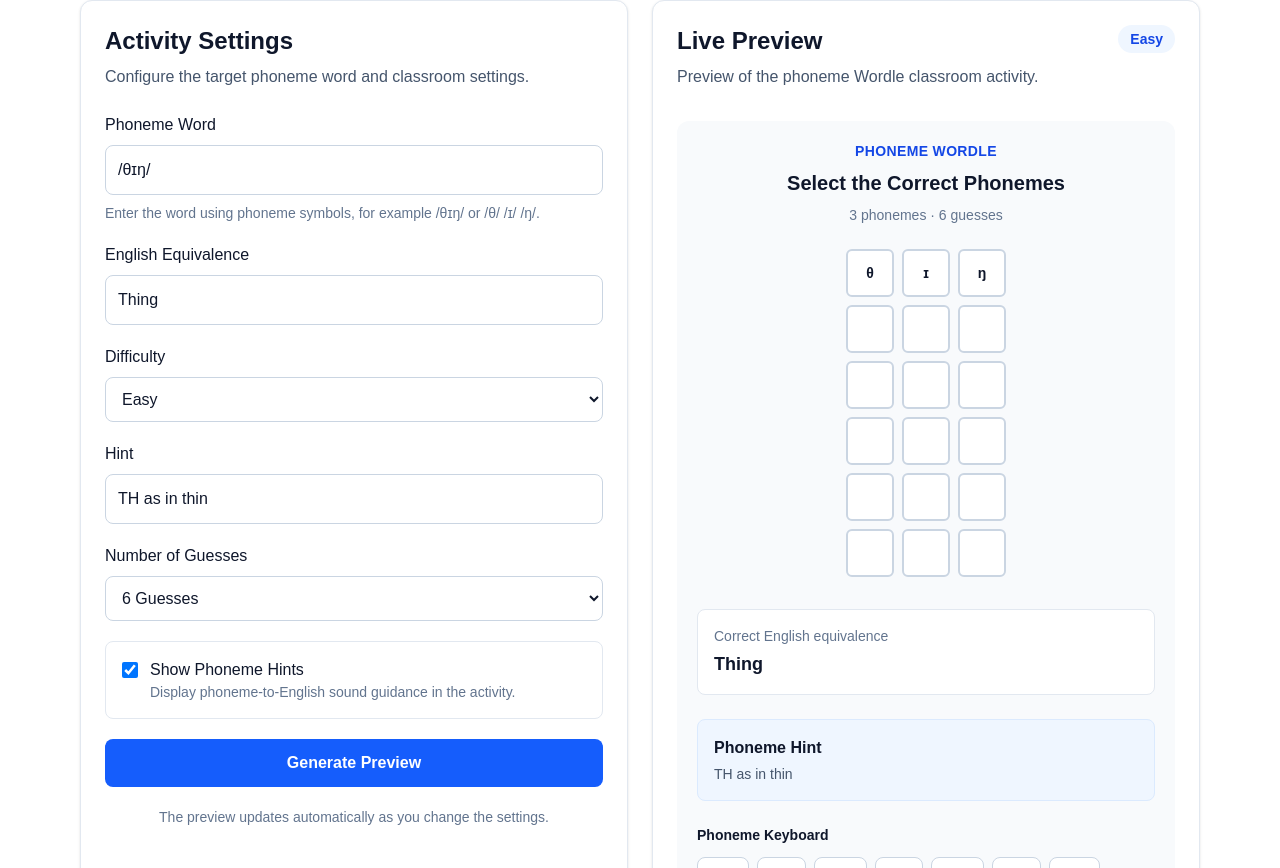
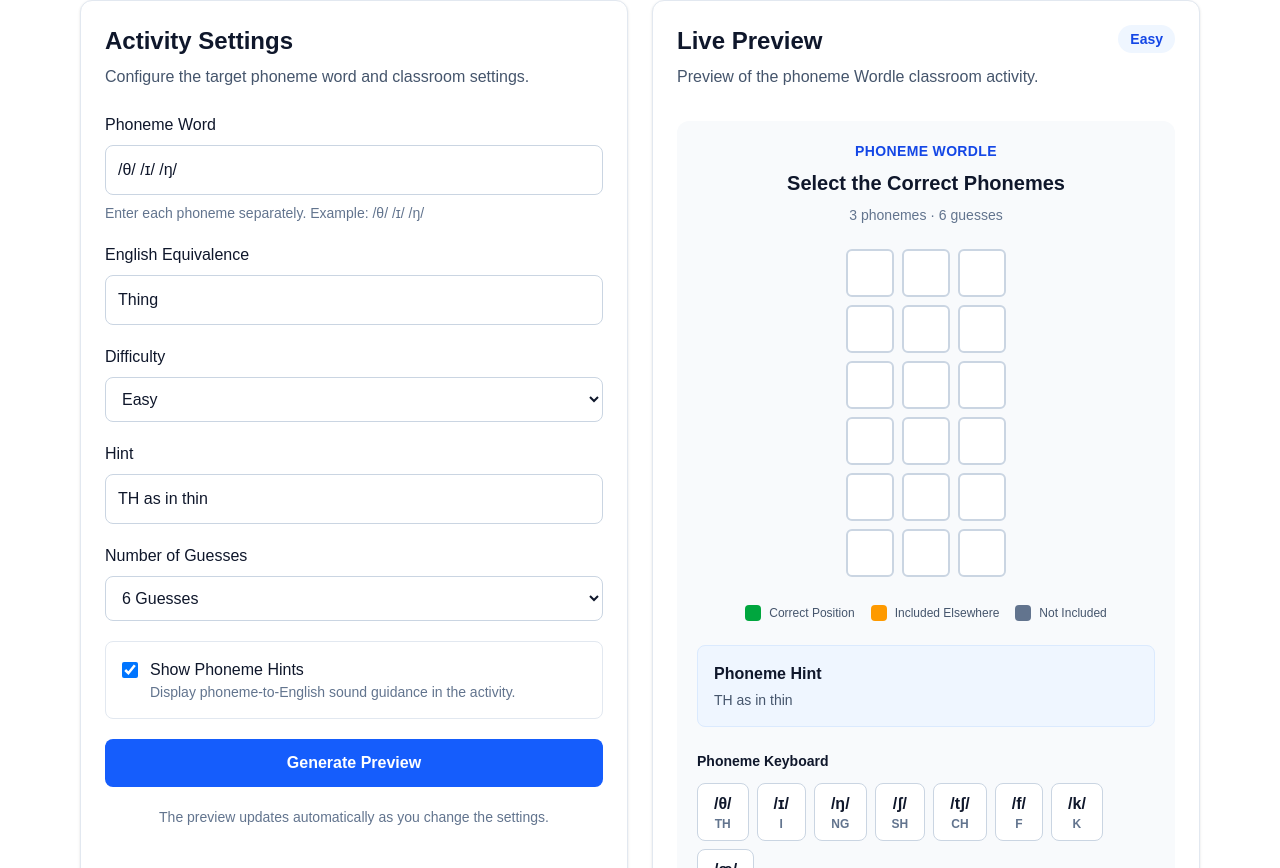
Before and after one commit to mahnoornasya-hub/phoneme-builder, a Next.js app: page /wordle in a window 1280 px wide. Shown: the part 272-1140 px from the top of the page. Built offline with nearby package versions, Linux system fonts and the light colour scheme.

Commit message:
Complete interactive Wordle Builder gameplay

```diff
--- a/app/wordle/page.tsx
+++ b/app/wordle/page.tsx
@@ -2,21 +2,39 @@
 
 import { useState } from "react";
 
+type TileStatus = "correct" | "present" | "incorrect" | "empty";
+
 export default function WordlePage() {
-  const [phonemeWord, setPhonemeWord] = useState("/θɪŋ/");
+  const [phonemeWord, setPhonemeWord] = useState("/θ/ /ɪ/ /ŋ/");
   const [englishWord, setEnglishWord] = useState("Thing");
   const [difficulty, setDifficulty] = useState("Easy");
   const [hint, setHint] = useState("TH as in thin");
   const [numberOfGuesses, setNumberOfGuesses] = useState(6);
   const [showHints, setShowHints] = useState(true);
+
   const [previewMessage, setPreviewMessage] = useState(
     "The preview updates automatically as you change the settings.",
   );
 
+  const [currentGuess, setCurrentGuess] = useState<string[]>([]);
+  const [submittedGuesses, setSubmittedGuesses] = useState<string[][]>([]);
+  const [gameFinished, setGameFinished] = useState(false);
+
+  const phonemeKeyboard = [
+    { symbol: "/θ/", label: "TH", example: "TH as in thin" },
+    { symbol: "/ɪ/", label: "I", example: "I as in sit" },
+    { symbol: "/ŋ/", label: "NG", example: "NG as in sing" },
+    { symbol: "/ʃ/", label: "SH", example: "SH as in ship" },
+    { symbol: "/tʃ/", label: "CH", example: "CH as in chip" },
+    { symbol: "/f/", label: "F", example: "F as in fish" },
+    { symbol: "/k/", label: "K", example: "K as in cat" },
+    { symbol: "/æ/", label: "A", example: "A as in cat" },
+  ];
+
   /*
-   * Supports either:
+   * Supports:
    * /θɪŋ/
-   * or individually separated phonemes such as:
+   * or individually separated phonemes:
    * /θ/ /ɪ/ /ŋ/
    */
   function getPreviewPhonemes(value: string): string[] {
@@ -26,18 +44,38 @@ export default function WordlePage() {
       return individualPhonemes;
     }
 
-    const cleanedWord = value.replaceAll("/", "").trim();
+    const cleanedWord = value.replaceAll("/", "").replaceAll(" ", "").trim();
 
     if (!cleanedWord) {
       return ["?"];
     }
 
-    return Array.from(cleanedWord);
+    return Array.from(cleanedWord).map((symbol) => `/${symbol}/`);
   }
 
   const previewPhonemes = getPreviewPhonemes(phonemeWord);
   const previewRows = numberOfGuesses;
   const previewColumns = previewPhonemes.length;
+
+  function resetGame(message?: string) {
+    setCurrentGuess([]);
+    setSubmittedGuesses([]);
+    setGameFinished(false);
+
+    if (message) {
+      setPreviewMessage(message);
+    }
+  }
+
+  function handlePhonemeWordChange(value: string) {
+    setPhonemeWord(value);
+    resetGame("The target word changed. The preview game has been reset.");
+  }
+
+  function handleNumberOfGuessesChange(value: number) {
+    setNumberOfGuesses(value);
+    resetGame("The number of guesses changed. The preview game has been reset.");
+  }
 
   function handleGeneratePreview() {
     if (!phonemeWord.trim()) {
@@ -50,9 +88,163 @@ export default function WordlePage() {
     return;
   }
 
+  const phonemes = phonemeWord.match(/\/[^/]+\//g);
+
+  if (!phonemes || phonemes.length === 0) {
     setPreviewMessage(
-      `Preview generated for ${phonemeWord} — ${englishWord}.`,
+      "Please enter phonemes like /θ/ /ɪ/ /ŋ/ instead of normal English."
     );
+    return;
+  }
+
+  resetGame(
+    `Preview generated for ${phonemeWord} — ${englishWord}.`
+  );
+  }
+
+  function handleKeyboardClick(phoneme: string) {
+    if (gameFinished) {
+      setPreviewMessage(
+        "The preview game has finished. Select Generate Preview to restart.",
+      );
+      return;
+    }
+
+    if (submittedGuesses.length >= previewRows) {
+      setPreviewMessage("No guesses remain.");
+      return;
+    }
+
+    if (currentGuess.length >= previewColumns) {
+      setPreviewMessage(
+        `This word contains ${previewColumns} phonemes. Press Enter Guess or Clear.`,
+      );
+      return;
+    }
+
+    const updatedGuess = [...currentGuess, phoneme];
+
+    setCurrentGuess(updatedGuess);
+    setPreviewMessage(
+      `${updatedGuess.length} of ${previewColumns} phonemes selected.`,
+    );
+  }
+
+  function handleClear() {
+    if (gameFinished) {
+      setPreviewMessage(
+        "The preview game has finished. Select Generate Preview to restart.",
+      );
+      return;
+    }
+
+    setCurrentGuess([]);
+    setPreviewMessage("The current guess has been cleared.");
+  }
+
+  function handleEnterGuess() {
+    if (gameFinished) {
+      setPreviewMessage(
+        "The preview game has finished. Select Generate Preview to restart.",
+      );
+      return;
+    }
+
+    if (currentGuess.length !== previewColumns) {
+      setPreviewMessage(
+        `Please select exactly ${previewColumns} phonemes before submitting.`,
+      );
+      return;
+    }
+
+    const submittedGuess = [...currentGuess];
+    const updatedGuesses = [...submittedGuesses, submittedGuess];
+
+    setSubmittedGuesses(updatedGuesses);
+    setCurrentGuess([]);
+
+    const isCorrect = submittedGuess.every(
+      (phoneme, index) => phoneme === previewPhonemes[index],
+    );
+
+    if (isCorrect) {
+      setGameFinished(true);
+      setPreviewMessage(
+        `Correct! ${phonemeWord} is the English word “${englishWord}”.`,
+      );
+      return;
+    }
+
+    if (updatedGuesses.length >= previewRows) {
+      setGameFinished(true);
+      setPreviewMessage(
+        `No guesses remain. The correct answer was ${phonemeWord} — ${englishWord}.`,
+      );
+      return;
+    }
+
+    const guessesRemaining = previewRows - updatedGuesses.length;
+
+    setPreviewMessage(
+      `Guess submitted. ${guessesRemaining} ${
+        guessesRemaining === 1 ? "guess" : "guesses"
+      } remaining.`,
+    );
+  }
+
+  function getTileStatus(
+    guess: string[],
+    columnIndex: number,
+  ): TileStatus {
+    const selectedPhoneme = guess[columnIndex];
+
+    if (!selectedPhoneme) {
+      return "empty";
+    }
+
+    if (selectedPhoneme === previewPhonemes[columnIndex]) {
+      return "correct";
+    }
+
+    if (previewPhonemes.includes(selectedPhoneme)) {
+      return "present";
+    }
+
+    return "incorrect";
+  }
+
+  function getTileClasses(status: TileStatus): string {
+    const baseClasses =
+      "grid h-12 w-12 place-items-center rounded-md border-2 px-1 text-center text-sm font-bold transition";
+
+    if (status === "correct") {
+      return `${baseClasses} border-green-600 bg-green-600 text-white`;
+    }
+
+    if (status === "present") {
+      return `${baseClasses} border-amber-500 bg-amber-500 text-white`;
+    }
+
+    if (status === "incorrect") {
+      return `${baseClasses} border-slate-500 bg-slate-500 text-white`;
+    }
+
+    return `${baseClasses} border-slate-300 bg-white text-slate-900`;
+  }
+
+  function getTileValue(
+    rowIndex: number,
+    columnIndex: number,
+  ): string {
+    if (submittedGuesses[rowIndex]) {
+      return submittedGuesses[rowIndex][columnIndex] ?? "";
+    }
+
+    if (rowIndex === submittedGuesses.length) {
+      return currentGuess[columnIndex] ?? "";
+    }
+
+    return "";
   }
 
   return (
@@ -95,14 +287,15 @@ export default function WordlePage() {
                 id="phoneme-word"
                 type="text"
                 value={phonemeWord}
-                onChange={(event) => setPhonemeWord(event.target.value)}
-                placeholder="/θɪŋ/"
+                onChange={(event) =>
+                  handlePhonemeWordChange(event.target.value)
+                }
+                placeholder="/θ/ /ɪ/ /ŋ/"
                 className="w-full rounded-lg border border-slate-300 p-3 text-slate-900 outline-none transition focus:border-blue-500 focus:ring-2 focus:ring-blue-100"
               />
 
               <p className="mt-2 text-sm text-slate-500">
-                Enter the word using phoneme symbols, for example /θɪŋ/ or
-                /θ/ /ɪ/ /ŋ/.
+                Enter each phoneme separately. Example: /θ/ /ɪ/ /ŋ/
               </p>
             </div>
 
@@ -174,7 +367,7 @@ export default function WordlePage() {
                 id="number-of-guesses"
                 value={numberOfGuesses}
                 onChange={(event) =>
-                  setNumberOfGuesses(Number(event.target.value))
+                  handleNumberOfGuessesChange(Number(event.target.value))
                 }
                 className="w-full rounded-lg border border-slate-300 bg-white p-3 text-slate-900 outline-none transition focus:border-blue-500 focus:ring-2 focus:ring-blue-100"
               >
@@ -264,30 +457,54 @@ export default function WordlePage() {
                   className="flex min-w-max justify-center gap-2"
                 >
                   {Array.from({ length: previewColumns }).map(
-                    (_, columnIndex) => (
+                    (_, columnIndex) => {
+                      const guess = submittedGuesses[rowIndex];
+                      const status = guess
+                        ? getTileStatus(guess, columnIndex)
+                        : "empty";
+
+                      return (
                         <div
                           key={columnIndex}
-                        className="grid h-12 w-12 place-items-center rounded-md border-2 border-slate-300 bg-white px-1 text-center text-sm font-bold text-slate-900"
+                          className={getTileClasses(status)}
                         >
-                        {rowIndex === 0
-                          ? previewPhonemes[columnIndex]
-                          : ""}
+                          {getTileValue(rowIndex, columnIndex)}
                         </div>
-                    ),
+                      );
+                    },
                   )}
                 </div>
               ))}
             </div>
 
-            <div className="mt-6 rounded-lg border border-slate-200 bg-white p-4">
-              <p className="text-sm font-medium text-slate-500">
-                Correct English equivalence
+            <div className="mt-5 flex flex-wrap justify-center gap-4 text-xs font-medium text-slate-600">
+              <span className="flex items-center gap-2">
+                <span className="h-4 w-4 rounded bg-green-600" />
+                Correct Position
+              </span>
+
+              <span className="flex items-center gap-2">
+                <span className="h-4 w-4 rounded bg-amber-500" />
+                Included Elsewhere
+              </span>
+
+              <span className="flex items-center gap-2">
+                <span className="h-4 w-4 rounded bg-slate-500" />
+                Not Included
+              </span>
+            </div>
+
+            {gameFinished && (
+              <div className="mt-6 rounded-lg border border-green-200 bg-green-50 p-4 text-center">
+                <p className="font-semibold text-green-800">
+                  Answer: {phonemeWord}
                 </p>
 
-              <p className="mt-1 text-lg font-bold text-slate-900">
-                {englishWord.trim() || "Not entered"}
+                <p className="mt-1 text-sm text-green-700">
+                  English equivalence: {englishWord}
                 </p>
               </div>
+            )}
 
             {showHints && (
               <div className="mt-6 rounded-lg border border-blue-100 bg-blue-50 p-4">
@@ -307,32 +524,42 @@ export default function WordlePage() {
               </p>
 
               <div className="flex flex-wrap gap-2">
-                {["/θ/", "/ɪ/", "/ŋ/", "/ʃ/", "/tʃ/", "/f/", "/k/", "/æ/"].map(
-                  (phoneme) => (
+                {phonemeKeyboard.map((phoneme) => (
                   <button
-                      key={phoneme}
+                    key={phoneme.symbol}
                     type="button"
-                      title={`${phoneme} phoneme sound`}
-                      className="rounded-lg border border-slate-300 bg-white px-4 py-2 font-semibold text-slate-900 transition hover:border-blue-500 hover:bg-blue-50"
+                    title={phoneme.example}
+                    aria-label={`${phoneme.symbol}, ${phoneme.example}`}
+                    onClick={() =>
+                      handleKeyboardClick(phoneme.symbol)
+                    }
+                    disabled={gameFinished}
+                    className="rounded-lg border border-slate-300 bg-white px-4 py-2 font-semibold text-slate-900 transition hover:border-blue-500 hover:bg-blue-50 disabled:cursor-not-allowed disabled:opacity-50"
                   >
-                      {phoneme}
+                    <span className="block">{phoneme.symbol}</span>
+                    <span className="block text-xs text-slate-500">
+                      {phoneme.label}
+                    </span>
                   </button>
-                  ),
-                )}
+                ))}
               </div>
             </div>
 
             <div className="mt-6 flex flex-col gap-3 sm:flex-row">
               <button
                 type="button"
-                className="flex-1 rounded-lg border border-slate-300 bg-white px-4 py-3 font-semibold text-slate-900 transition hover:bg-slate-100"
+                onClick={handleClear}
+                disabled={gameFinished || currentGuess.length === 0}
+                className="flex-1 rounded-lg border border-slate-300 bg-white px-4 py-3 font-semibold text-slate-900 transition hover:bg-slate-100 disabled:cursor-not-allowed disabled:opacity-50"
               >
                 Clear
               </button>
 
               <button
                 type="button"
-                className="flex-1 rounded-lg bg-blue-600 px-4 py-3 font-semibold text-white transition hover:bg-blue-700"
+                onClick={handleEnterGuess}
+                disabled={gameFinished}
+                className="flex-1 rounded-lg bg-blue-600 px-4 py-3 font-semibold text-white transition hover:bg-blue-700 disabled:cursor-not-allowed disabled:opacity-50"
               >
                 Enter Guess
               </button>
```
Lines whose indentation alone changed are shown as unchanged.
